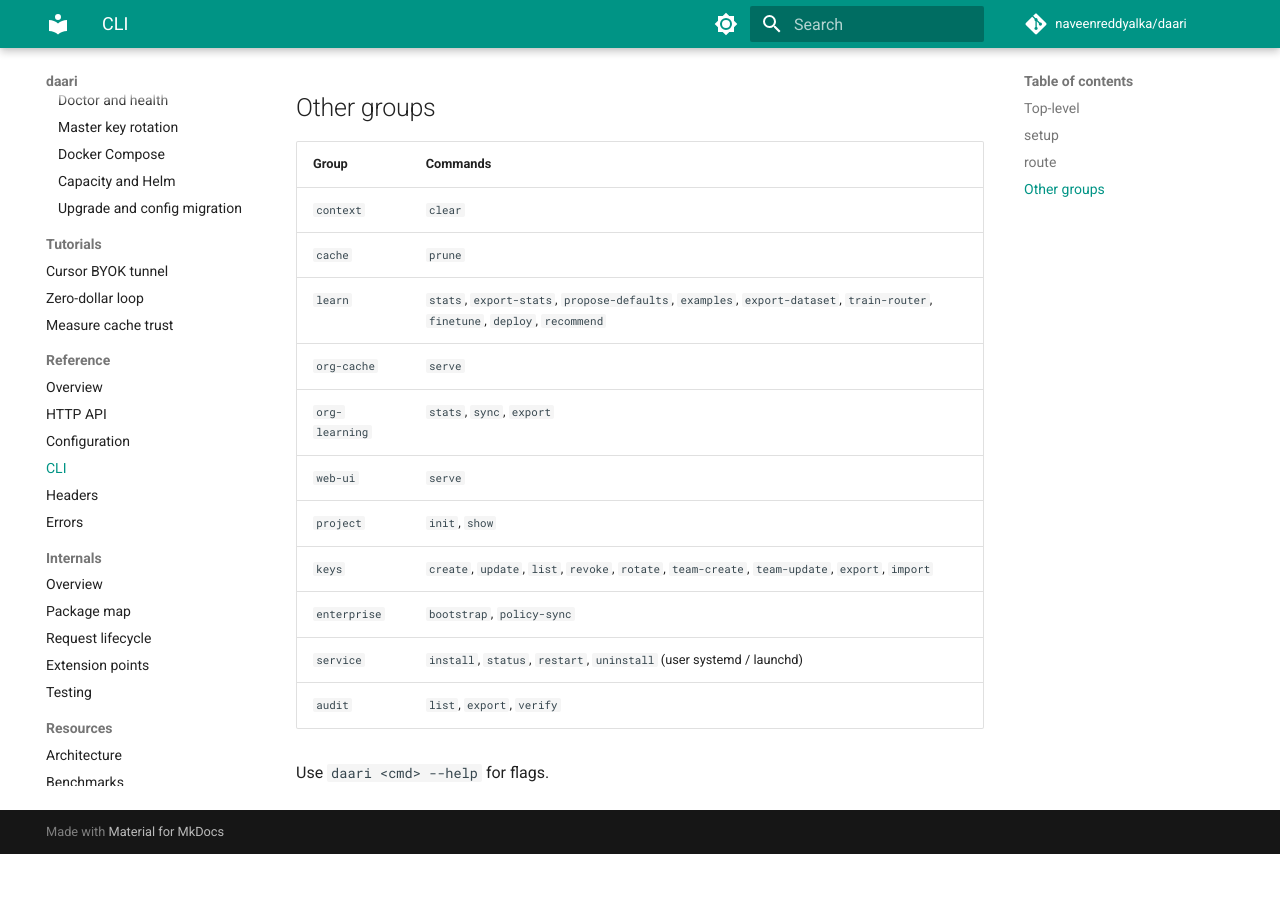
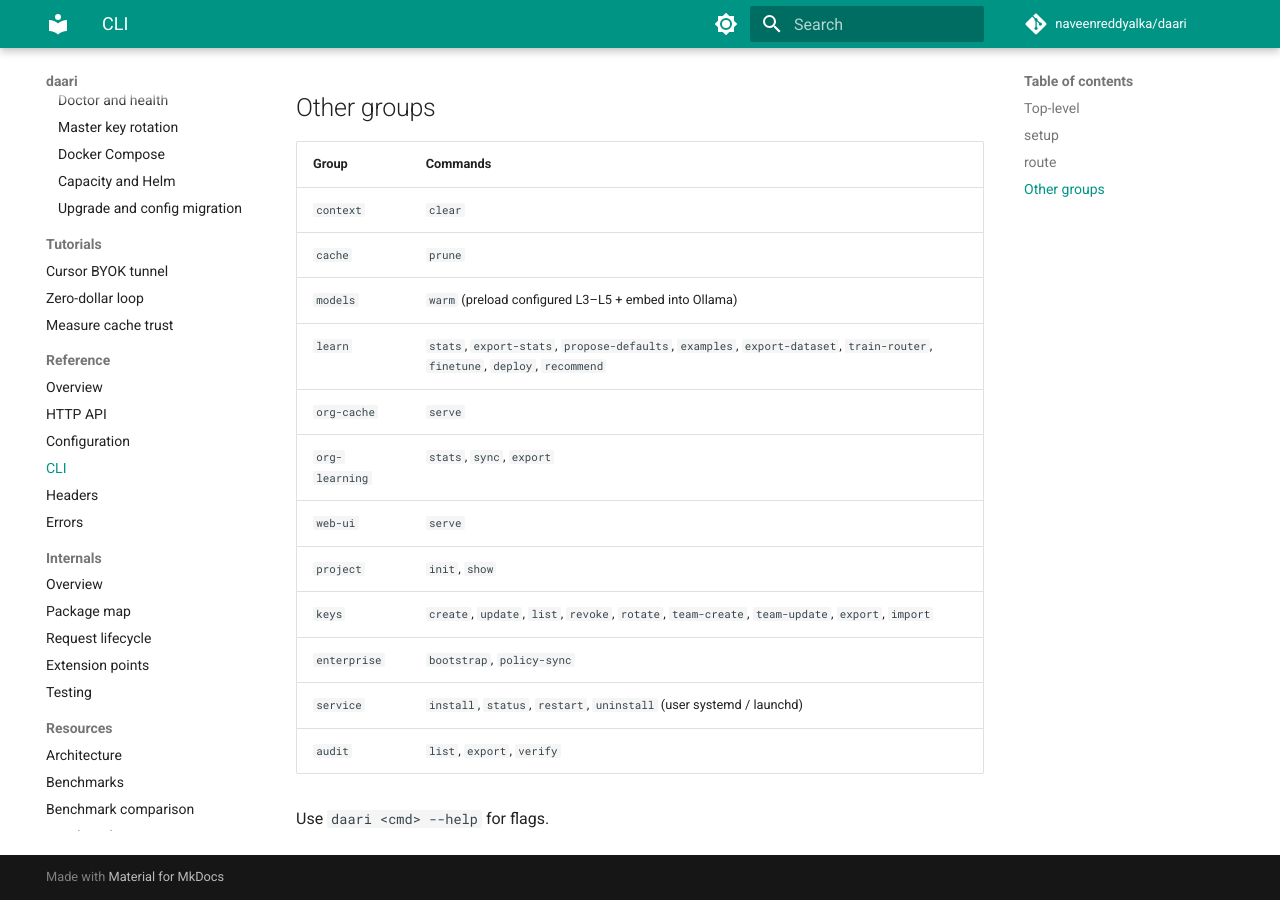
Before and after one commit to naveenreddyalka/daari, an MkDocs documentation site: the page built from docs/developer/reference/cli.md, in a window 1280 px wide and 900 px high, scrolled down 1842 px. Built offline with MkDocs 1.6.1 and Material for MkDocs 9.7.7, drawn with Linux system fonts in a browser that asks for light colours; comment, search, counter and statistics services are not loaded; before the commit the page ends 2696 px from its top, so only the background shows below that.

Commit message:
docs(cli): list models group in CLI reference
Co-authored-by: Cursor <cursoragent@cursor.com>

```diff
--- a/docs/developer/reference/cli.md
+++ b/docs/developer/reference/cli.md
@@ -50,6 +50,7 @@ Entry point: `daari` (Typer).
 |-------|----------|
 | `context` | `clear` |
 | `cache` | `prune` |
+| `models` | `warm` (preload configured L3–L5 + embed into Ollama) |
 | `learn` | `stats`, `export-stats`, `propose-defaults`, `examples`, `export-dataset`, `train-router`, `finetune`, `deploy`, `recommend` |
 | `org-cache` | `serve` |
 | `org-learning` | `stats`, `sync`, `export` |
```
